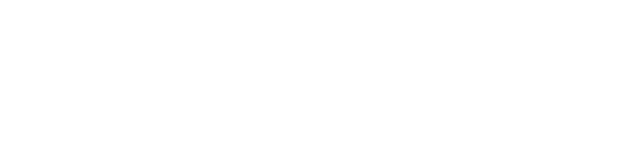
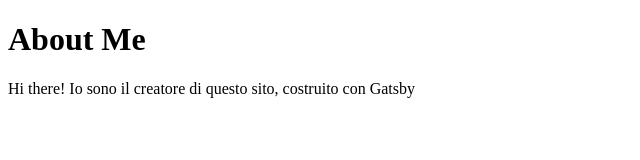
Before and after one commit to Camilla-Arena/FrameworkJS, a Gatsby site: page /about in a window 1280 px wide. Before the commit this address had no page. Shown: the whole page, without its empty margins (0-640 px from the left). Built offline with nearby package versions, Linux system fonts and the light colour scheme; Gatsby itself is replaced by a stand-in of ours.

Commit message:
add about.js and comment SEO tag

```diff
--- /dev/null
+++ b/src/pages/about.js
@@ -0,0 +1,12 @@
+import * as React from 'react'
+
+const AboutPage = () => {
+    return (
+        <main>
+            <h1>About Me</h1>
+            <p>Hi there! Io sono il creatore di questo sito, costruito con Gatsby</p>
+        </main>
+    )
+}
+
+export default AboutPage
--- a/src/pages/index.js
+++ b/src/pages/index.js
@@ -10,6 +10,6 @@
 
 
 
-export const Head = () => <Seo title="Home" />
+//export const Head = () => <Seo title="Home" />
 
 export default IndexPage
```
